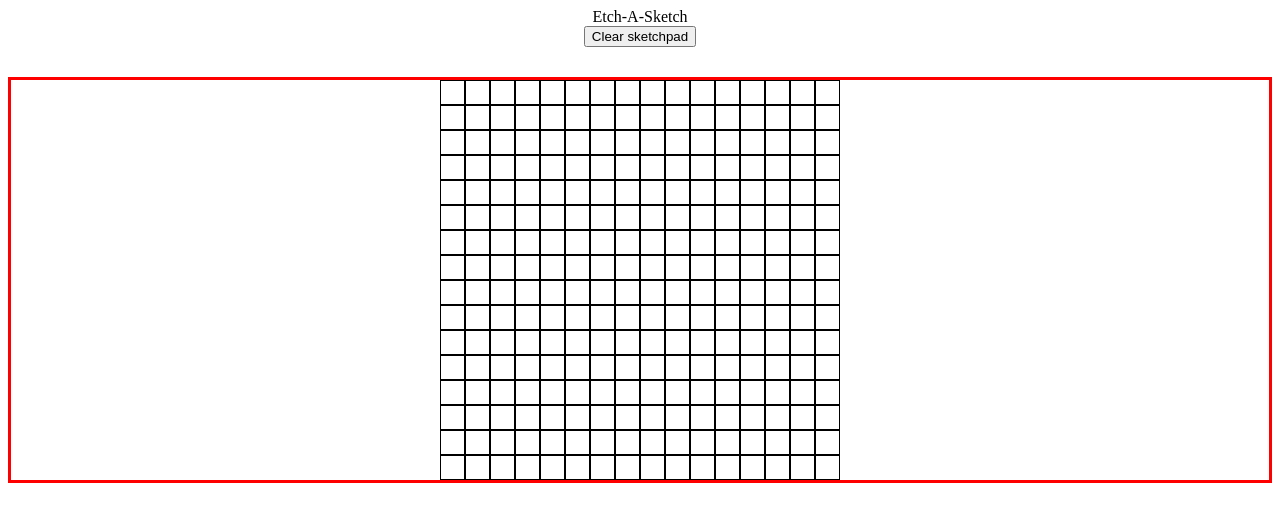
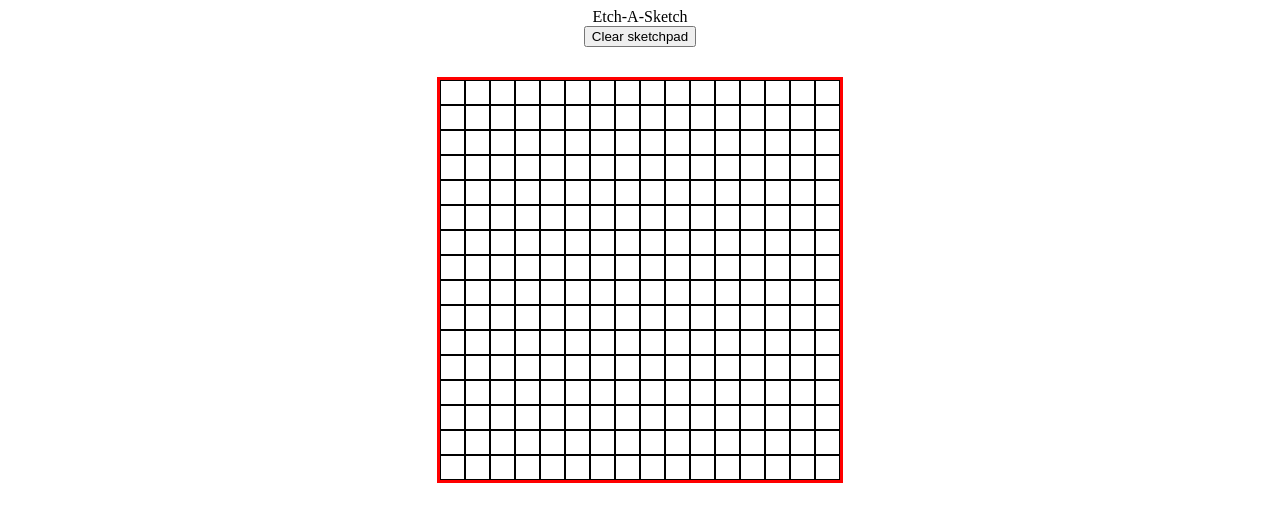
Before and after one commit to leaf1tree/etch-a-sketch, a plain HTML site: page index.html in a window 1280 px wide. Drawn offline with Linux system fonts and the light colour scheme.

Commit message:
Updated createGrid, fixed grid size, dynamic sqrs

```diff
--- a/index.html
+++ b/index.html
@@ -1,3 +1,4 @@
+
 <!DOCTYPE html>
 <html lang="en">
 <head>
@@ -25,6 +26,8 @@
     createGrid();
 
     function createGrid(gridSize = 16) {
+        container.style.gridTemplateColumns = `repeat(${gridSize}, minmax(10px, 1fr))`;
+        container.style.gridTemplateRows = `repeat(${gridSize}, minmax(10px, 1fr))`;
         for (let i = 0; i <= Math.pow(gridSize, 2) - 1; i++) {
             let square = document.createElement("div");
             square.setAttribute("class", "square");
--- a/style.css
+++ b/style.css
@@ -12,12 +12,13 @@
 .flexPad {
     display: flex;
     justify-content: center;
-    border: solid red;
 }
 
 .grid {
     display: grid;
-    grid-template-columns: repeat(16, minmax(25px, 1fr));
+    border: solid red;
+    width: 400px;
+    height: 400px;
     grid-gap: 0px;
 
 }
```
